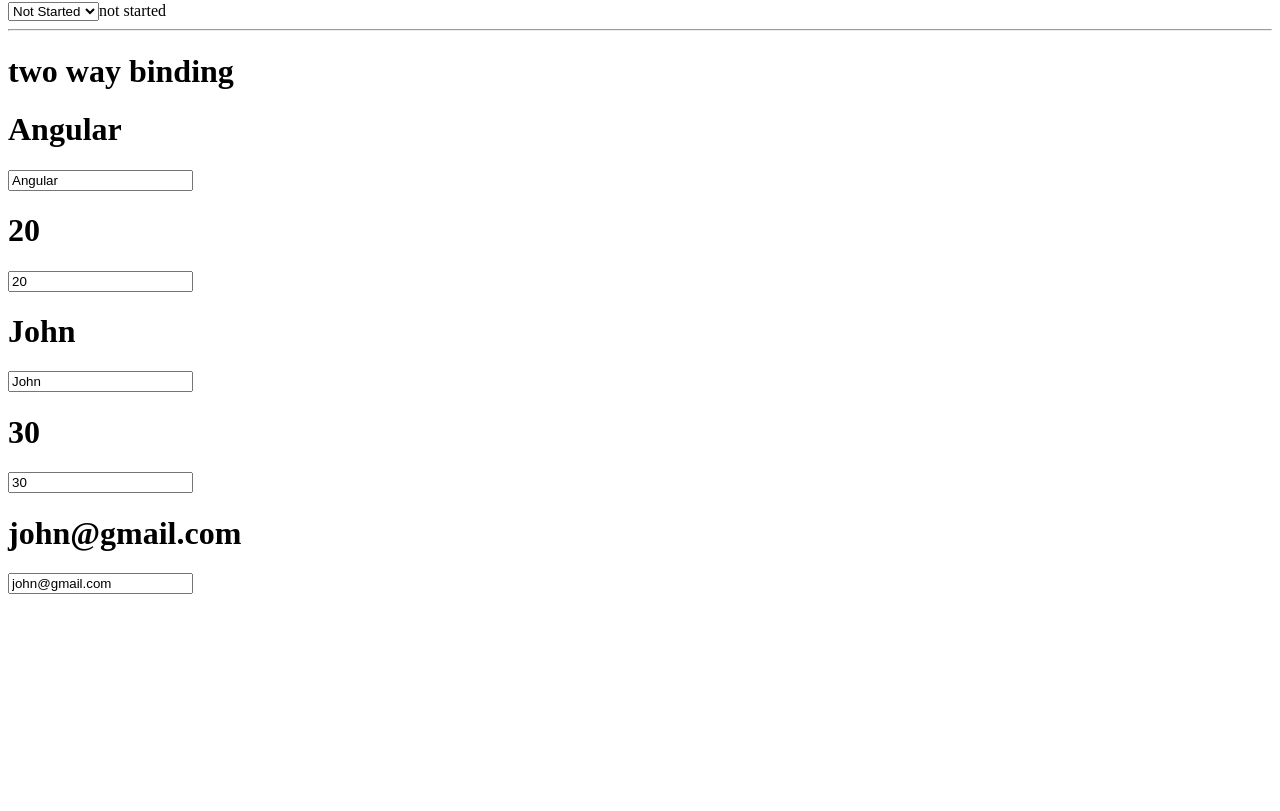
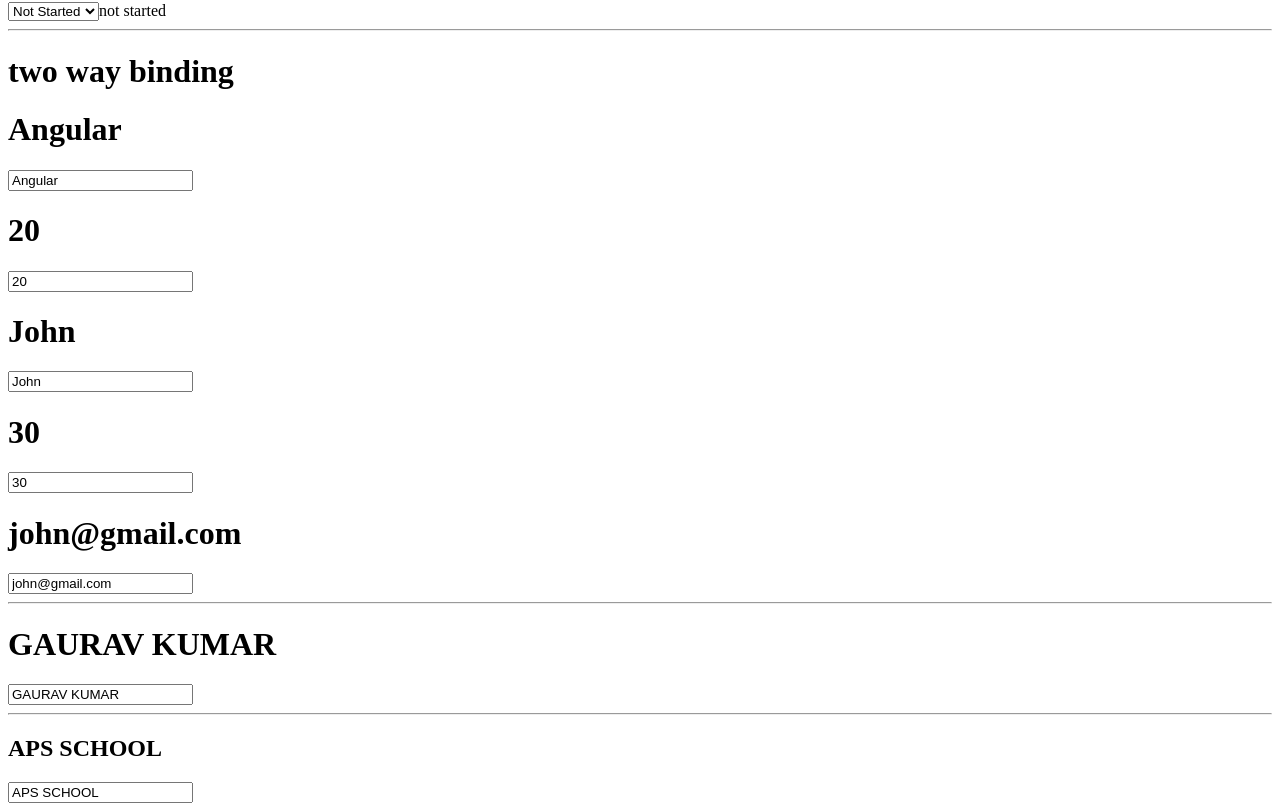
Before and after one commit to Gaurav7173/angular-21-tut, an Angular app: page / in a window 1280 px wide. Shown: the part 656-1467 px from the top of the page. Before the commit the page ends 1258 px from the top, so only its background shows below. Built offline with nearby package versions, Linux system fonts and the light colour scheme.

Commit message:
Signal getter and setter

```diff
--- a/src/app/app.html
+++ b/src/app/app.html
@@ -124,3 +124,11 @@
  <br>
  <h1>{{userdata().email}}</h1>
  <input type="text" [value]="userdata().email" (input)="updateuserdata('email', $event.target.value)">
+
+<hr>
+
+<h1>{{uname}}</h1>
+<input type="text" [(ngModel)]="uname">
+<hr>
+<h2>{{usercollege}}</h2>
+<input type="text" [(ngModel)]="usercollege">
--- a/src/app/app.ts
+++ b/src/app/app.ts
@@ -54,4 +54,26 @@
 
    }
 
+   username=signal('gaurav kumar')
+   userdata2=signal({college:'aps school',email:'college'});
+
+   get uname(){
+    return this.username().toUpperCase();
+   }
+
+
+
+   set uname(val:string){
+    this.username.set(val);
+   }
+
+   get usercollege(){
+    return this.userdata2().college.toUpperCase();
+   }
+   set usercollege(val:string){
+    this.userdata2.update((item)=>({
+      ...item,college:val
+    }))
+   }
+
 }
```
